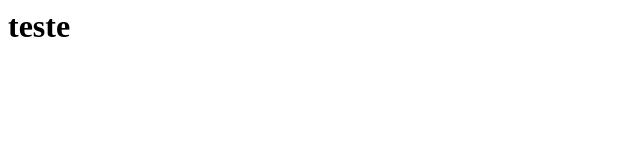
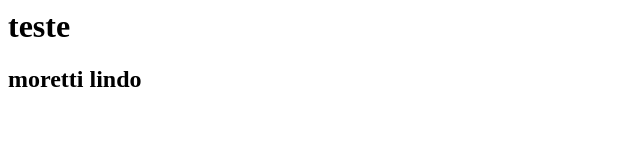
Before and after one commit to thiagoohess/Projeto-brecho, a plain HTML site: page index.html in a window 1280 px wide. Shown: the whole page, without its empty margins (0-640 px from the left). Drawn offline with Linux system fonts and the light colour scheme.

Commit message:
update - teste 2

```diff
--- a/index.html
+++ b/index.html
@@ -9,8 +9,10 @@
     <header>
         <div class="navbar">
                 <h1>teste</h1>
+                <h2>moretti lindo</h2>
         </div>
     </header>
+
 
 
 
```
